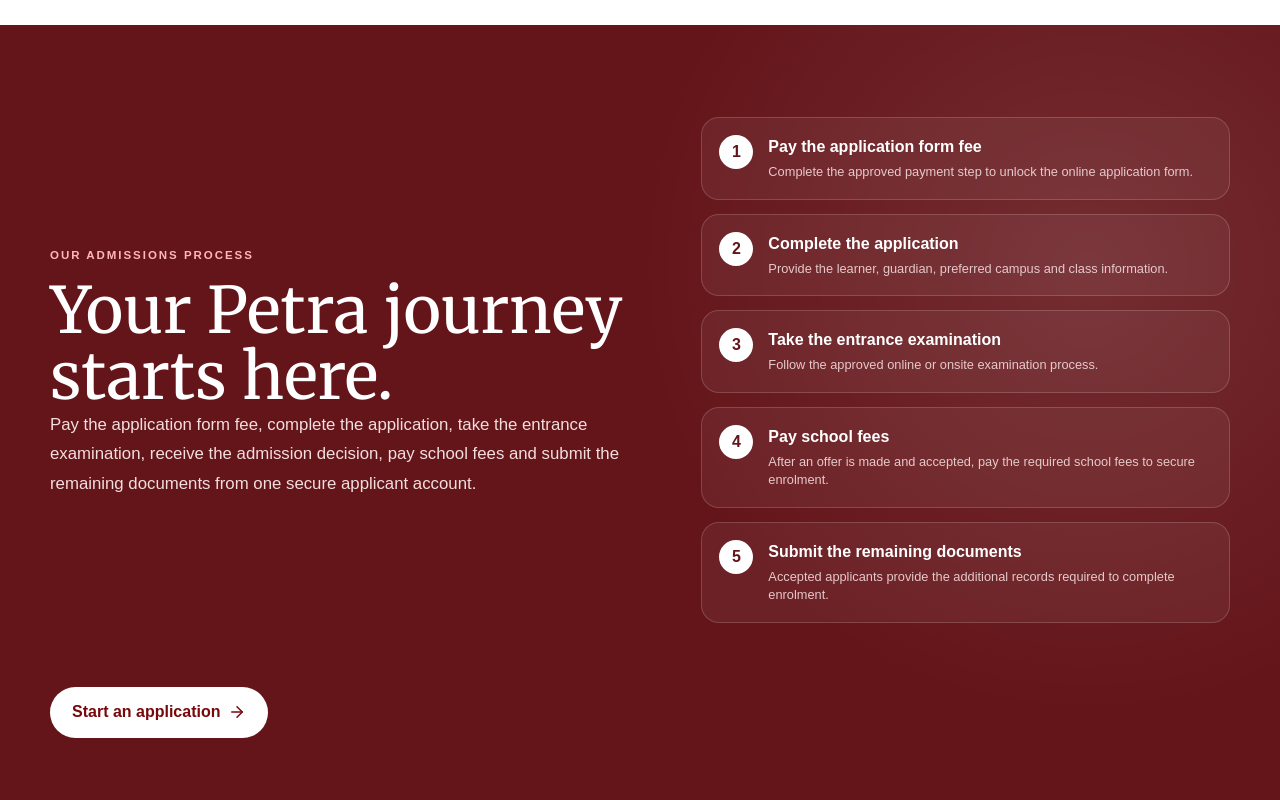
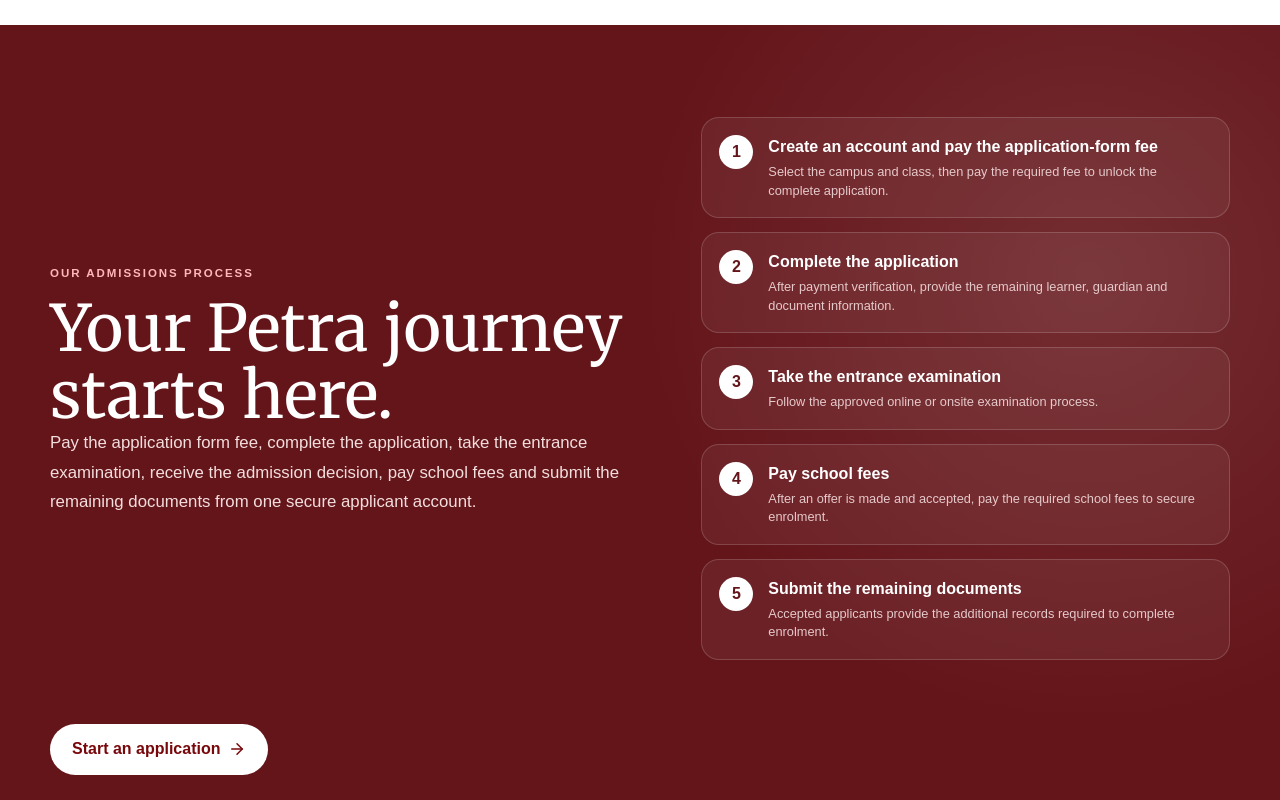
Before and after one commit to petraacademy14-cloud/petra_LMS, a Next.js app: page / in a window 1280 px wide. Shown: the part 5820-6620 px from the top of the page. Built offline with nearby package versions, Linux system fonts and the light colour scheme; no server answers; the database is empty.

Commit message:
Correct the homepage admissions sequence

```diff
--- a/src/app/(marketing)/page.tsx
+++ b/src/app/(marketing)/page.tsx
@@ -300,8 +300,8 @@
             </p>
           </div>
           <ol className="admission-steps">
-            <li><span>1</span><div><strong>Pay the application form fee</strong><small>Complete the approved payment step to unlock the online application form.</small></div></li>
-            <li><span>2</span><div><strong>Complete the application</strong><small>Provide the learner, guardian, preferred campus and class information.</small></div></li>
+            <li><span>1</span><div><strong>Create an account and pay the application-form fee</strong><small>Select the campus and class, then pay the required fee to unlock the complete application.</small></div></li>
+            <li><span>2</span><div><strong>Complete the application</strong><small>After payment verification, provide the remaining learner, guardian and document information.</small></div></li>
             <li><span>3</span><div><strong>Take the entrance examination</strong><small>Follow the approved online or onsite examination process.</small></div></li>
             <li><span>4</span><div><strong>Pay school fees</strong><small>After an offer is made and accepted, pay the required school fees to secure enrolment.</small></div></li>
             <li><span>5</span><div><strong>Submit the remaining documents</strong><small>Accepted applicants provide the additional records required to complete enrolment.</small></div></li>
```
